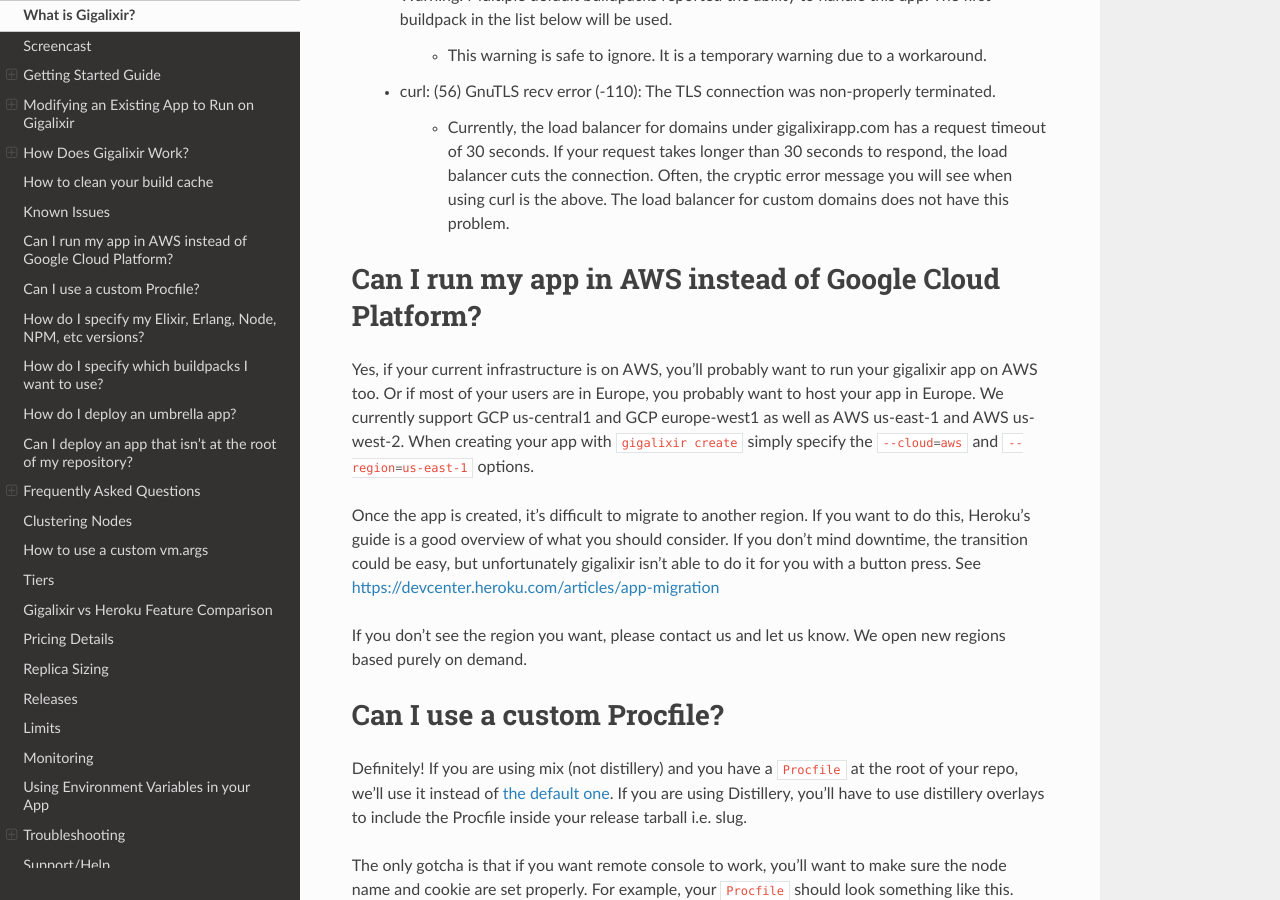
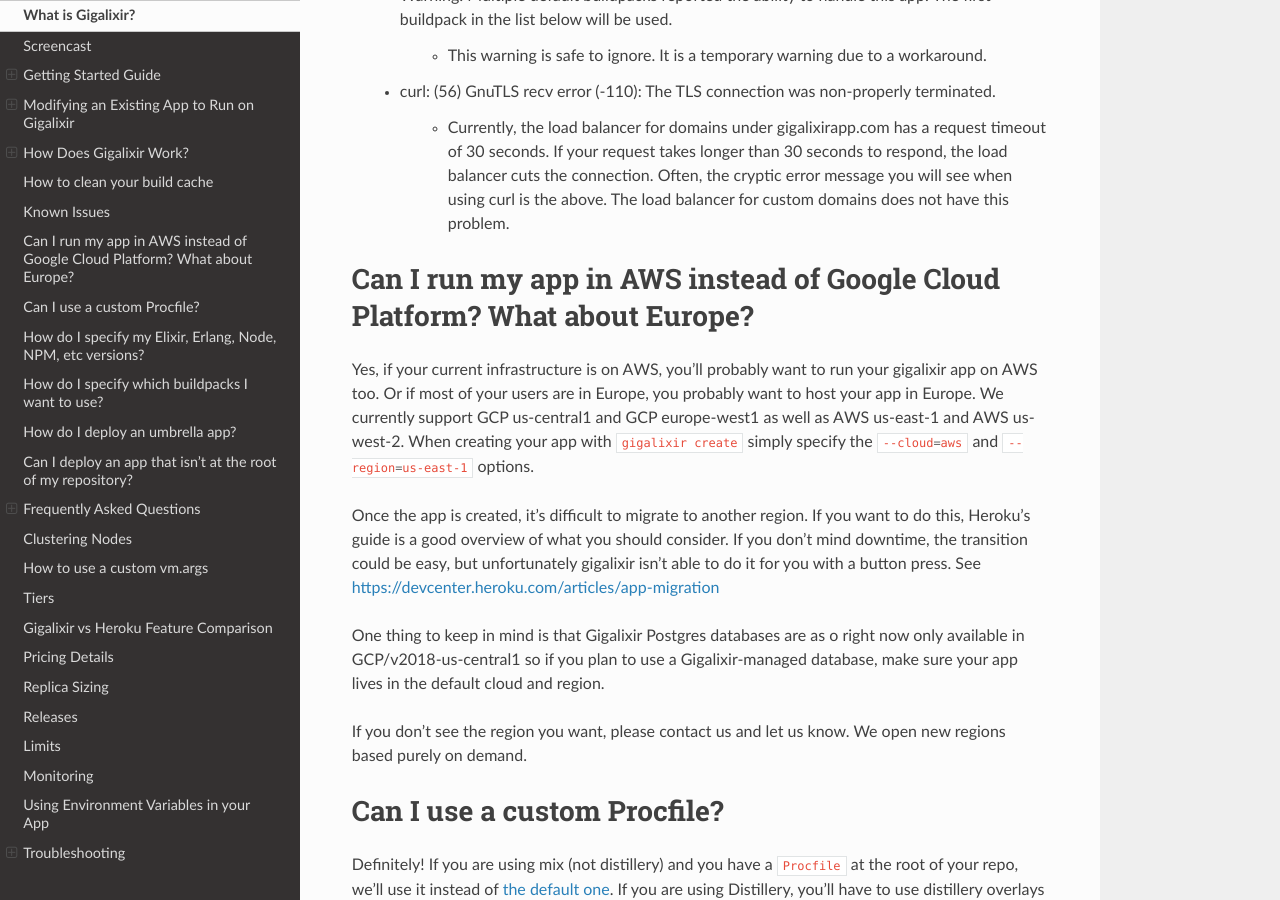
Before and after one commit to gigalixir/gigalixir-cli, a Sphinx documentation site: the page built from docs/source/main.rst, in a window 1280 px wide and 900 px high, scrolled down 15271 px. Built offline with Sphinx 7.4.7 and the Read the Docs theme 2.0.0, drawn with Linux system fonts in a browser that asks for light colours.

Commit message:
note about postgres region.

```diff
--- a/docs/source/main.rst
+++ b/docs/source/main.rst
@@ -598,12 +598,14 @@ Known Issues
 
       - Currently, the load balancer for domains under gigalixirapp.com has a request timeout of 30 seconds. If your request takes longer than 30 seconds to respond, the load balancer cuts the connection. Often, the cryptic error message you will see when using curl is the above. The load balancer for custom domains does not have this problem.
 
-Can I run my app in AWS instead of Google Cloud Platform?
-=========================================================
+Can I run my app in AWS instead of Google Cloud Platform? What about Europe?
+============================================================================
 
 Yes, if your current infrastructure is on AWS, you'll probably want to run your gigalixir app on AWS too. Or if most of your users are in Europe, you probably want to host your app in Europe. We currently support GCP us-central1 and GCP europe-west1 as well as AWS us-east-1 and AWS us-west-2. When creating your app with :bash:`gigalixir create` simply specify the :bash:`--cloud=aws` and :bash:`--region=us-east-1` options.
 
 Once the app is created, it's difficult to migrate to another region. If you want to do this, Heroku's guide is a good overview of what you should consider. If you don't mind downtime, the transition could be easy, but unfortunately gigalixir isn't able to do it for you with a button press. See https://devcenter.heroku.com/articles/app-migration
+
+One thing to keep in mind is that Gigalixir Postgres databases are as o right now only available in GCP/v2018-us-central1 so if you plan to use a Gigalixir-managed database, make sure your app lives in the default cloud and region.
 
 If you don't see the region you want, please _`contact us` and let us know. We open new regions based purely on demand.
 
```
